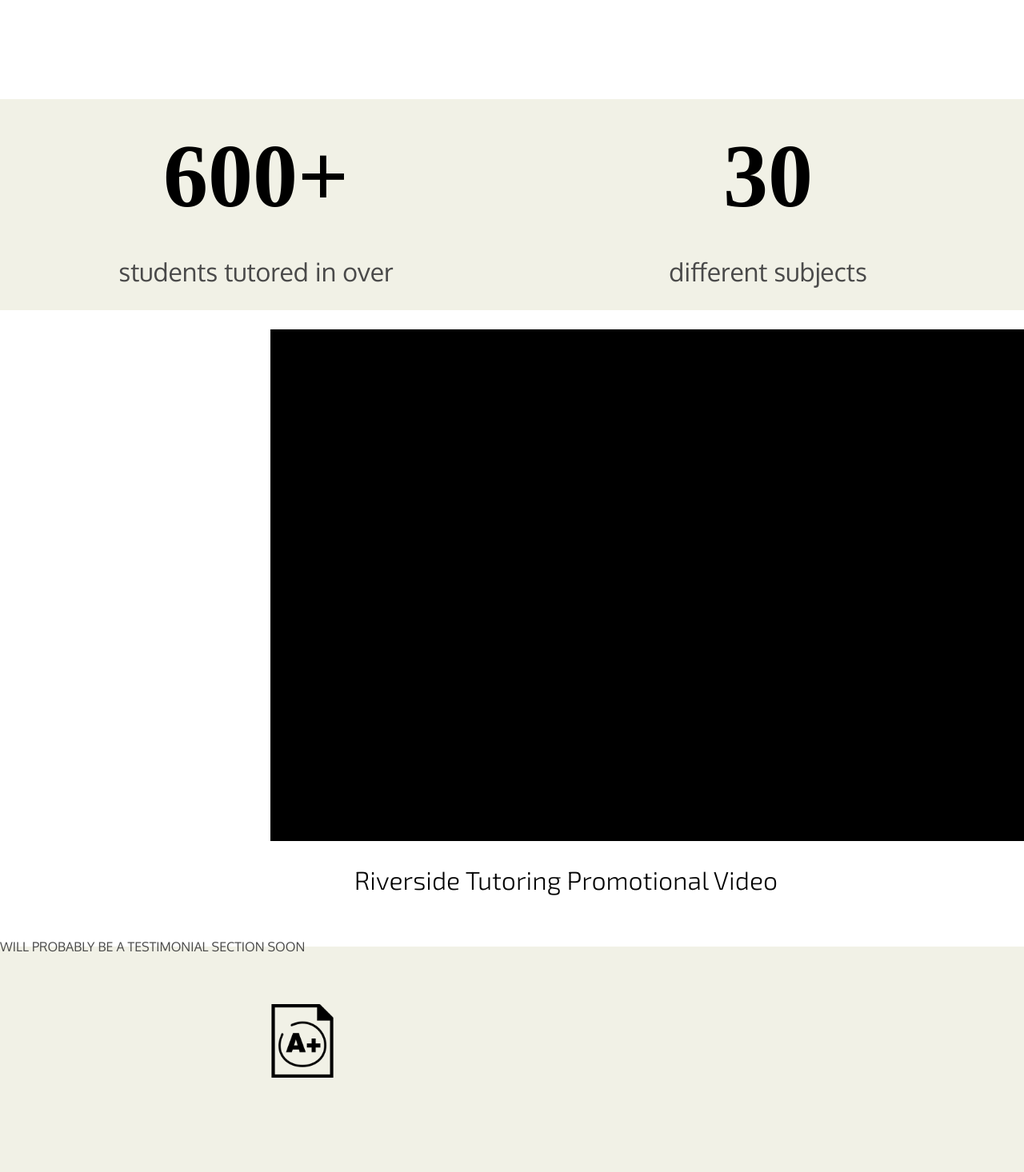
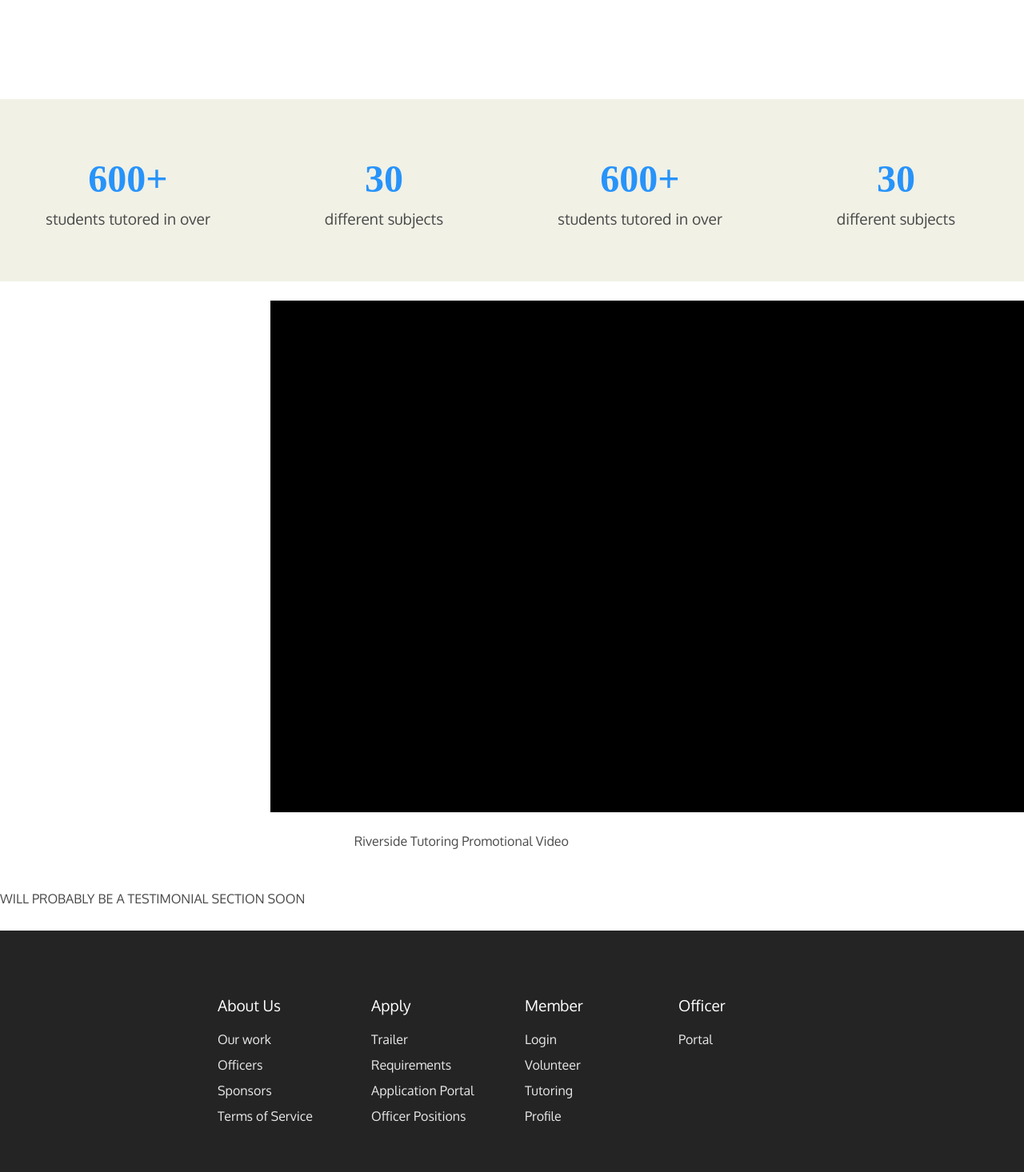
Before and after one commit to ooys/rvhsnhs.org, a Next.js app: page /findtutor in a window 1280 px wide. Shown: the part 620-2086 px from the top of the page at 80% size. Built offline with nearby package versions, Linux system fonts and the light colour scheme; no server answers; a web font is replaced by a local one.

Commit message:
Updated Email Notifications
Still needs to standardize emails.

```diff
--- a/pages/api/email.js
+++ b/pages/api/email.js
@@ -14,6 +14,8 @@
     const mailData = {
         from: process.env.EMAIL,
         to: req.body.to,
+        cc: req.body.cc,
+        bcc: req.body.bcc,
         subject: `${req.body.title}`,
         text: req.body.message,
         html: `${req.body.html}`,
--- a/pages/findtutor.js
+++ b/pages/findtutor.js
@@ -1,9 +1,11 @@
-import Navbar from "../components/Navbar.js";
-import Footer from "../components/Footer";
+import Navbar from "/components/Navbar";
+import Footer from "/components/Footer";
+import { useRouter } from "next/router";
 import { FontAwesomeIcon } from "@fortawesome/react-fontawesome";
 import { faArrowRight } from "@fortawesome/free-solid-svg-icons";
 
 function FindTutor() {
+    const router = useRouter();
     return (
         <>
             <Navbar />
@@ -31,7 +33,9 @@
                                         <a
                                             className="tutor-button"
                                             onClick={() => {
-                                                //router.push("/apply");
+                                                router.push(
+                                                    "/student/findtutor"
+                                                );
                                             }}>
                                             Sign up
                                             <span className="hero-button-icon">
@@ -54,15 +58,27 @@
                 </div>
                 <div className="column about-section is-full is-bg-shade">
                     <div className="columns tutor-stats-wrapper">
-                        <div className="column is-half">
-                            <div className="benefit">600+</div>
-                            <div className="column benefit-text">
+                        <div className="column is-quarter tutor-stats-section">
+                            <div className="tutor-stats-title">600+</div>
+                            <div className="tutor-stats-text">
                                 students tutored in over
                             </div>
                         </div>
-                        <div className="column is-half">
-                            <div className="benefit">30</div>
-                            <div className="column benefit-text">
+                        <div className="column is-quarter tutor-stats-section">
+                            <div className="tutor-stats-title">30</div>
+                            <div className="tutor-stats-text">
+                                different subjects
+                            </div>
+                        </div>
+                        <div className="column is-quarter tutor-stats-section">
+                            <div className="tutor-stats-title">600+</div>
+                            <div className="tutor-stats-text">
+                                students tutored in over
+                            </div>
+                        </div>
+                        <div className="column is-quarter tutor-stats-section">
+                            <div className="tutor-stats-title">30</div>
+                            <div className="tutor-stats-text">
                                 different subjects
                             </div>
                         </div>
@@ -82,8 +98,7 @@
                 </div>
                 WILL PROBABLY BE A TESTIMONIAL SECTION SOON
                 <div className="columns is-full is-bg-shade">
-                    <div className="column">
-                        <div className="column benefit-1 is-half is-offset-one-quarter">
+                    {/* <div className="column benefit-1 is-half is-offset-one-quarter">
                         <img
                             src="images\tutorimages\a-plus-best-test-result.png"
                             className="column benefit-image"></img>
@@ -97,8 +112,7 @@
                         <img
                             src="images\tutorimages\tap.png"
                             className="column benefit-image"></img>
-                        </div>
-                    </div>
+                    </div> */}
                 </div>
             </div>
             <Footer />
--- a/styles/index.css
+++ b/styles/index.css
@@ -1065,29 +1065,21 @@
     width: 64rem;
 }
 
-.tutoring-video-body {
-    font-family: "Exo 2", sans-serif;
-    font-size: 2rem;
-    color: black;
+.tutor-stats-section {
+    text-align: center;
+    padding-top: 5vw;
+    padding-bottom: 5vw;
 }
 
-.benefit-image {
-    height: 15%;
-    width: 15%;
-    padding: 3rem 0 3rem 0;
+.tutor-stats-title {
+    font-family: "Touche";
+    font-weight: bold;
+    font-size: 3rem;
+    color: #2793fa;
 }
 
-.benefit {
-    font-family: "Touche";
-    font-weight: bold;
-    font-size: 7rem;
-    color: black;
-    text-align: center;
-}
-
-.benefit-text {
-    text-align: center;
-    font-size: 2rem;
+.tutor-stats-text {
+    font-size: 1.2rem;
 }
 
 .rank-text {
```
Also changed, not shown: components/EventDetail.js (+32 -9 lines), components/auth/withAuth.js (+6 -2 lines), components/email/sendEmail.js (added, +63 -0 lines), pages/officer/create/opportunity.js (+4 -42 lines), pages/officer/verify/hours.js (+13 -0 lines), pages/student/findtutor.js (added, +16 -0 lines), pages/student/index.js (added, +12 -0 lines). Lines whose indentation alone changed are shown as unchanged.
